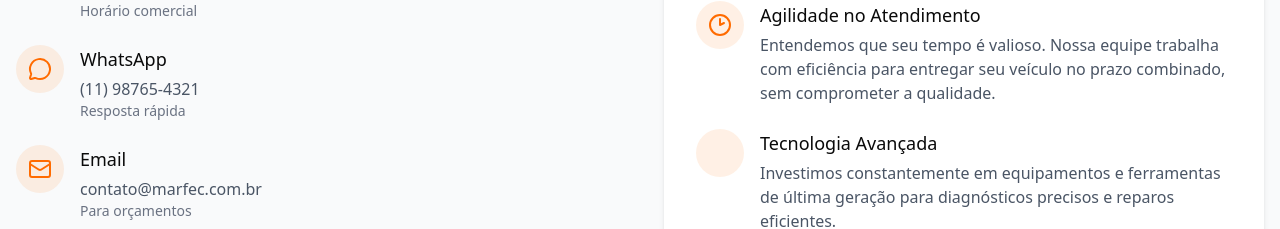
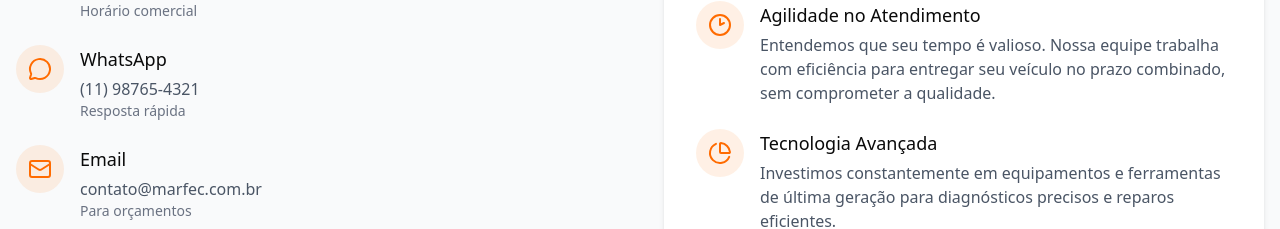
Before and after one commit to g-Trevisan/marfec-landing-page, a Next.js app: page / in a window 1280 px wide. Shown: the part 4783-5012 px from the top of the page. Built offline with nearby package versions, Linux system fonts and the light colour scheme.

Commit message:
ajuste build

```diff
--- a/components/pages/public/home/contato.tsx
+++ b/components/pages/public/home/contato.tsx
@@ -8,6 +8,7 @@ import {
   ShieldCheck,
   Clock2,
   ThumbsUp,
+  ChartPie,
 } from "lucide-react";
 export default function Contatos() {
   return (
@@ -158,8 +159,7 @@ export default function Contatos() {
               </div>
               <div className="flex items-start">
                 <div className="w-12 h-12 bg-[#FF6B00]/10 rounded-full flex items-center justify-center text-[#FF6B00] mr-4 flex-shrink-0">
-                  {/* <div size={24} /> */}
-                  <div className="w-12 h-12"></div>
+                  <ChartPie size={24} />
                 </div>
                 <div>
                   <h4 className="text-lg font-medium mb-1">
```
